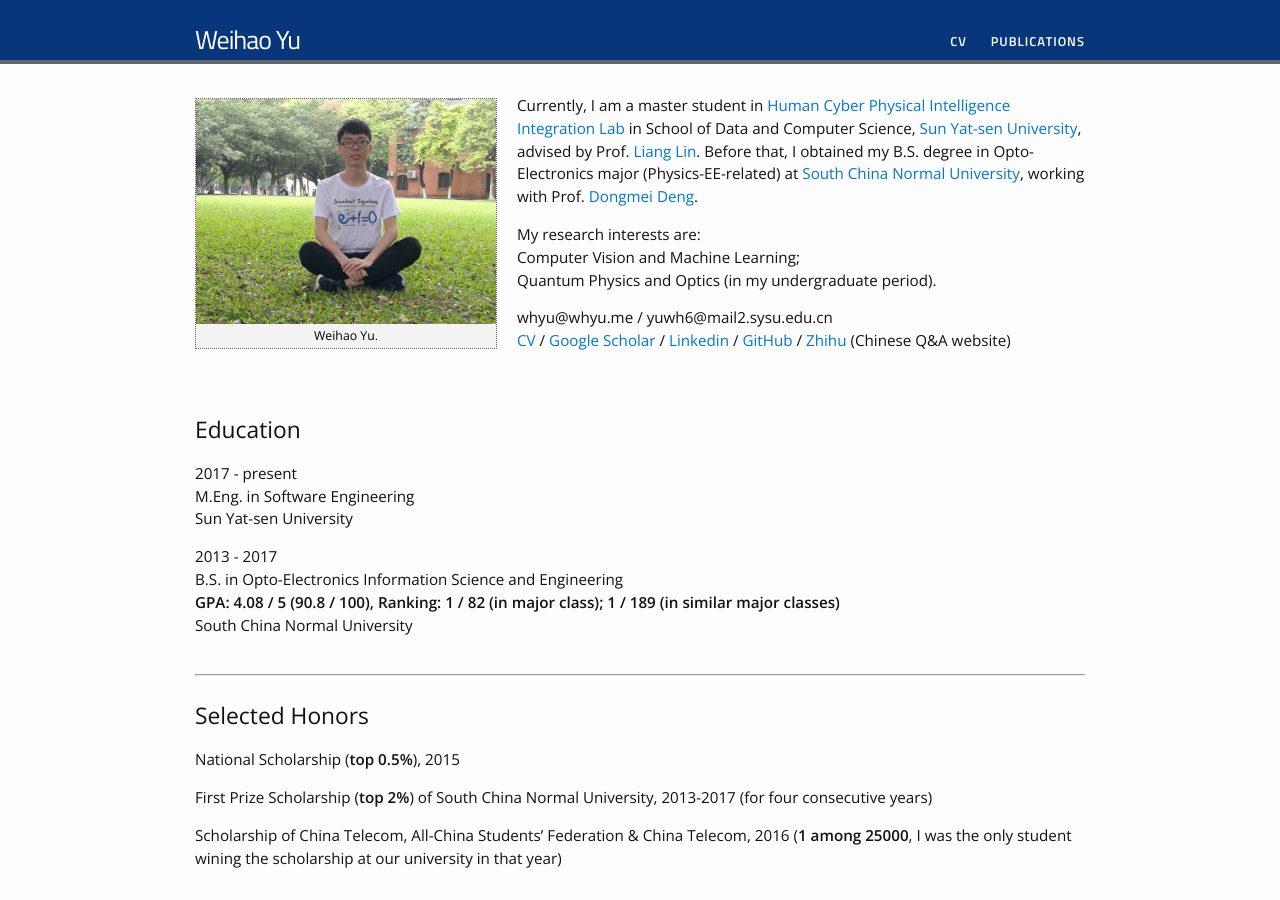
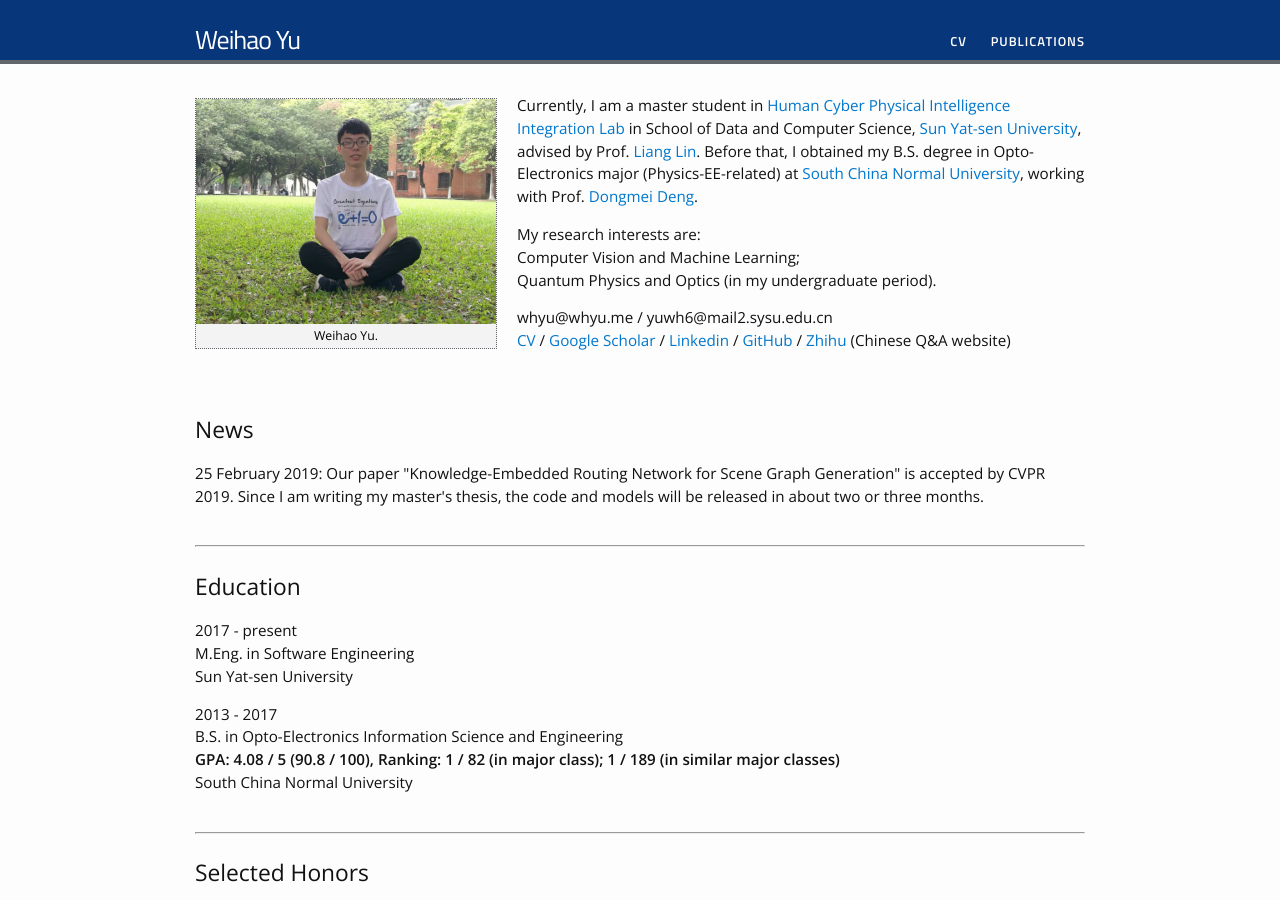
Before and after one commit to yuweihao/yuweihao.github.io, a Jekyll site: the page built from index.html, in a window 1280 px wide and 900 px high. Built offline with Jekyll 4.4.1, drawn with Linux system fonts in a browser that asks for light colours.

Commit message:
Update index.html

```diff
--- a/index.html
+++ b/index.html
@@ -34,6 +34,11 @@ whyu@whyu.me / yuwh6@mail2.sysu.edu.cn<br>
 
 
 <br>
+<br>
+<h2>News</h2>
+	<p>25 February 2019: Our paper "Knowledge-Embedded Routing Network for Scene Graph Generation" is accepted by CVPR 2019. Since I am writing my master's thesis, the code and models will be released in about two or three months.</p>
+<br>
+<hr>
 <br>
 <h2>Education</h2>
 <p>2017 - present<br>
```
